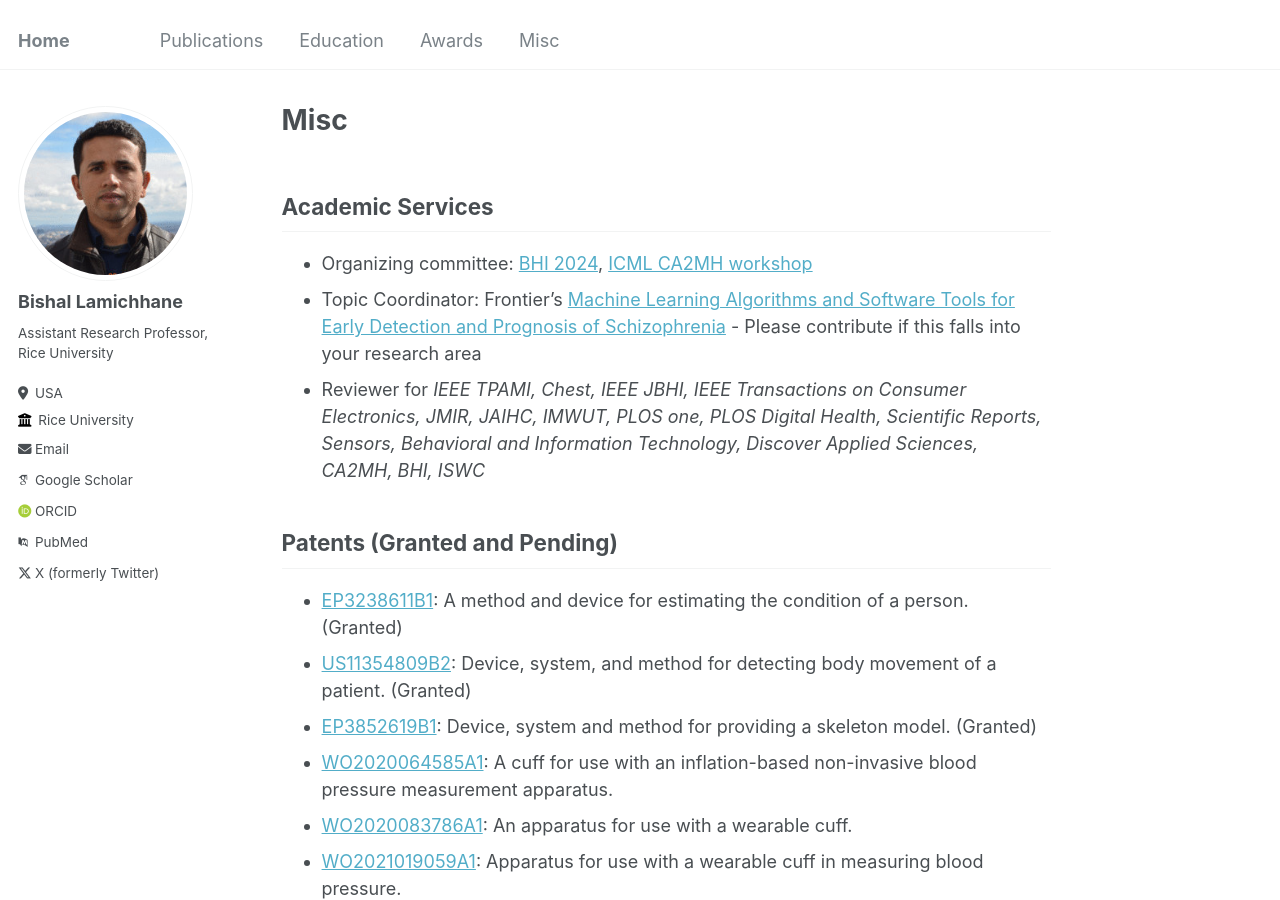
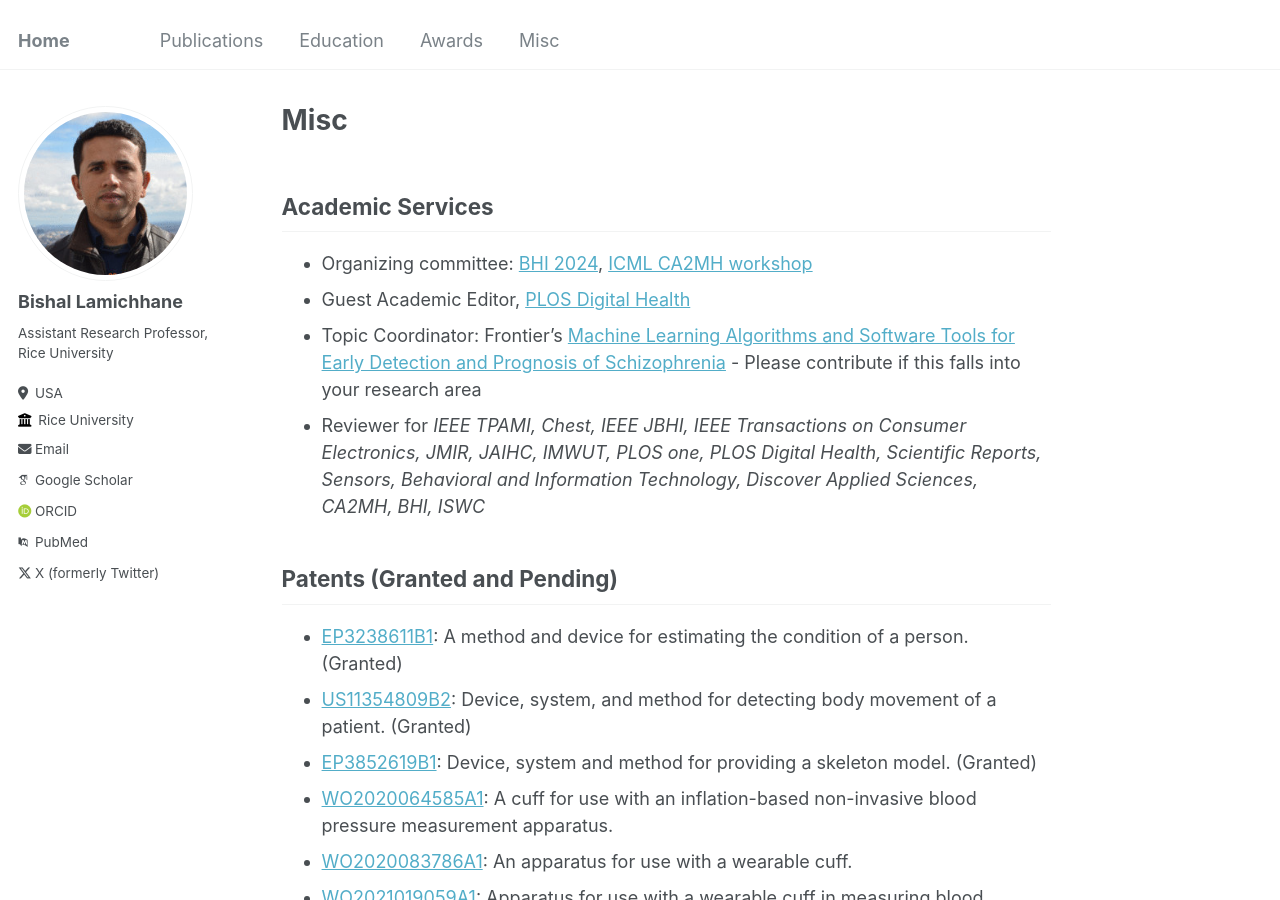
Before and after one commit to lbishal/lbishal.github.io, a Jekyll site: the page built from _pages/misc.md, in a window 1280 px wide and 900 px high. Built offline with Jekyll 4.4.1, drawn with Linux system fonts in a browser that asks for light colours; some web fonts are replaced.

Commit message:
misc page

```diff
--- a/_pages/misc.md
+++ b/_pages/misc.md
@@ -9,6 +9,7 @@ redirect_from:
 ## Academic Services
 
 * Organizing committee: [BHI 2024](https://bhi.embs.org/2024), [ICML CA2MH workshop](https://sites.google.com/view/ca2mh/)
+* Guest Academic Editor, [PLOS Digital Health](https://journals.plos.org/digitalhealth/)
 * Topic Coordinator: Frontier's [Machine Learning Algorithms and Software Tools for Early Detection and Prognosis of Schizophrenia](https://www.frontiersin.org/research-topics/67505/machine-learning-algorithms-and-software-tools-for-early-detection-and-prognosis-of-schizophrenia) - Please contribute if this falls into your research area
 * Reviewer for <em> IEEE TPAMI, Chest, IEEE JBHI, IEEE Transactions on Consumer Electronics, JMIR, JAIHC, IMWUT, PLOS one, PLOS Digital Health, Scientific Reports, Sensors, Behavioral and Information Technology, Discover Applied Sciences, CA2MH, BHI, ISWC </em>
 
```
